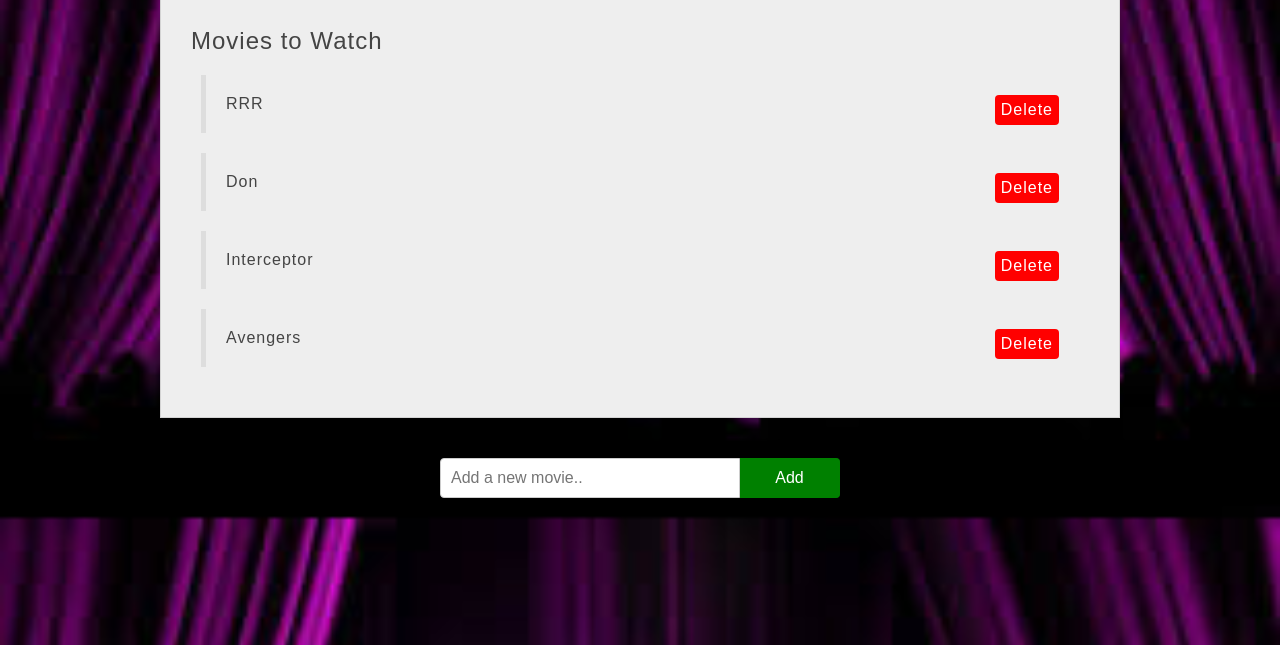
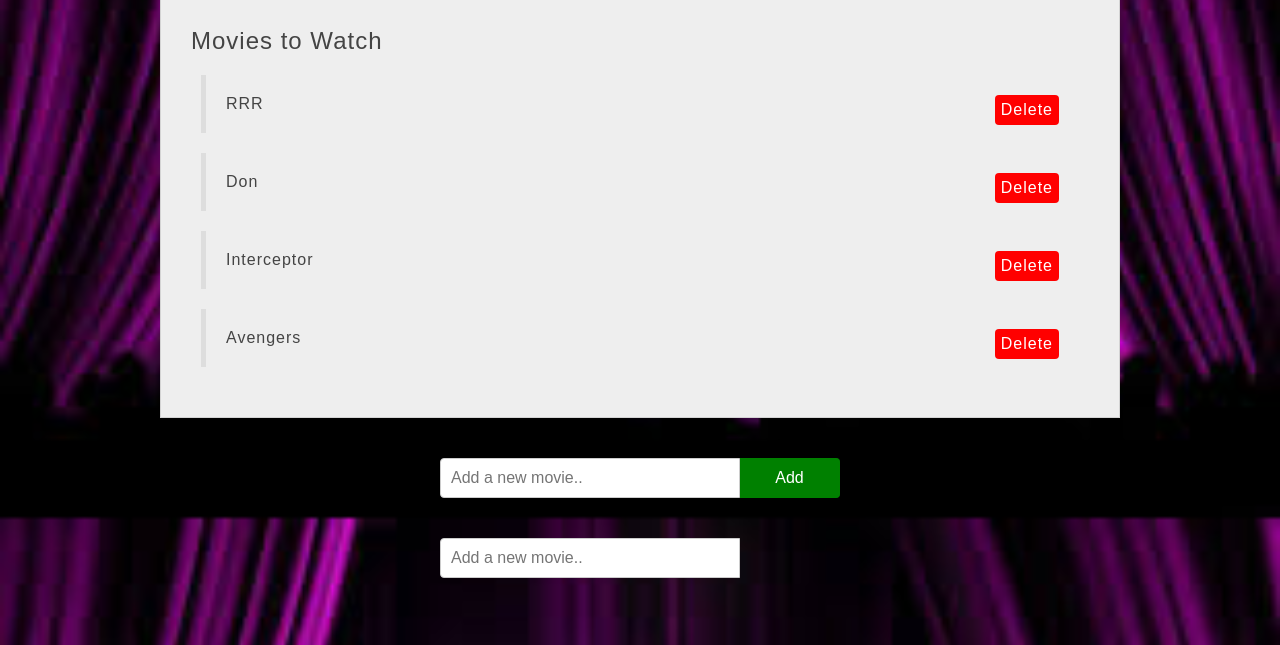
Before and after one commit to prashanth-Mogili/JavaScript_Prj1, a plain HTML site: page Index.html in a window 1280 px wide. Shown: the part 155-800 px from the top of the page. Drawn offline with Linux system fonts and the light colour scheme.

Commit message:
Add files via upload

```diff
--- a/Index.html
+++ b/Index.html
@@ -42,6 +42,9 @@
         </div>
         <form id = "add-movie">
         <input type="text" placeholder="Add a new movie.." required/>
+        <!-- <input type="text" placeholder="Add a new movie.." required/> -->
+        <input type="text" placeholder="Add a new movie.." required/>
+
         <button>Add</button>
         </form>
 
```
